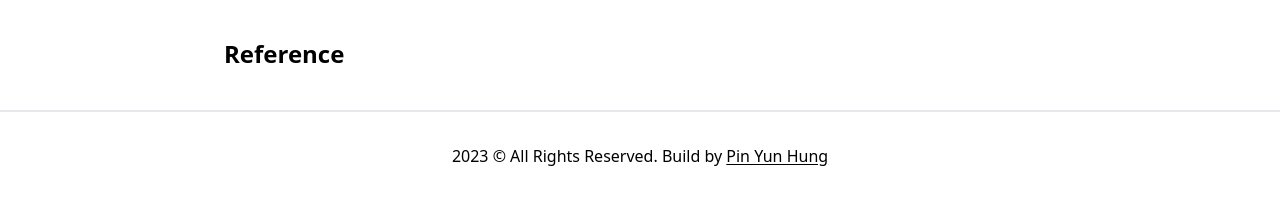
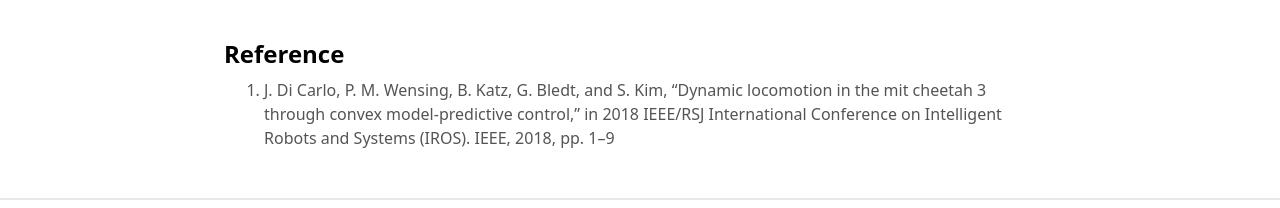
Before and after one commit to tg623623nana/tg623623nana.github.io, a Next.js app: page /Locomotion-Controller-of-A1-Quadrupedal-Robot-using-MPC in a window 1280 px wide. Shown: the part 2379-2587 px from the top of the page. Built offline with nearby package versions, Linux system fonts and the light colour scheme.

Commit message:
feat: trial and error

```diff
--- a/src/pages/Locomotion-Controller-of-A1-Quadrupedal-Robot-using-MPC.js
+++ b/src/pages/Locomotion-Controller-of-A1-Quadrupedal-Robot-using-MPC.js
@@ -77,11 +77,11 @@ const LocomotionControllerOfA1QuadrupedalRobotUsingMPC = () => {
             <ul
             style={{listStyleType: "decimal"}} className='px-10 text-base dark:text-light md:!text-sm text-dark/75
             dark:text-light/75'>
-                {/* <li className='py-2'>
+                <li className='py-2'>
                     J. Di Carlo, P. M. Wensing, B. Katz, G. Bledt, and S. Kim, “Dynamic locomotion in the mit cheetah 3 through convex model-predictive control,” in 2018 IEEE/RSJ International Conference on Intelligent Robots and Systems (IROS). IEEE, 2018, pp. 1–9
                 </li>
 
-                <li className='py-2'>
+                {/* <li className='py-2'>
                     D. Kim, J. Di Carlo, B. Katz, G. Bledt, and S. Kim, “Highly dynamic quadruped locomotion via whole-body impulse
 control and model predictive control,” arXiv preprint arXiv:1909.06586, 2019
                 </li>
```
